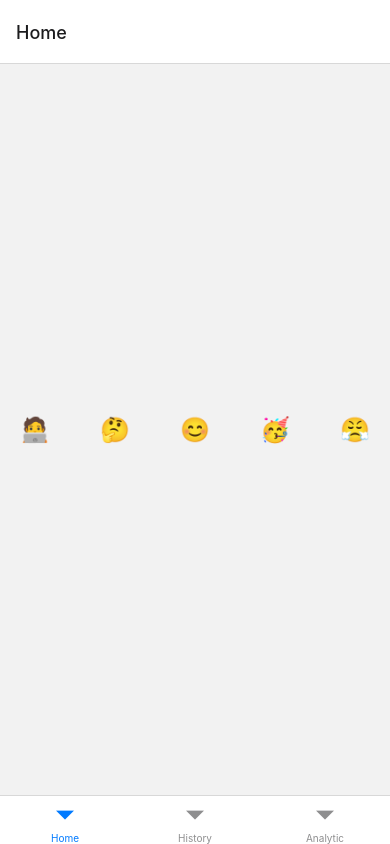
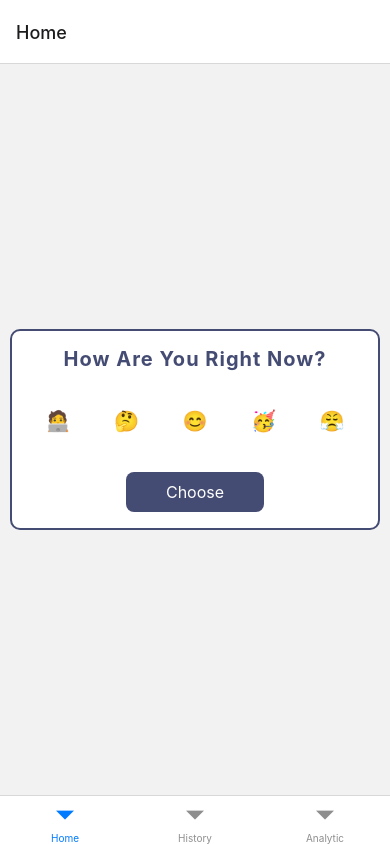
Before and after one commit to 007AxelBerkati/moodTracker, a React Native app: screen /Home in a window 390 px wide. Built offline with nearby package versions, Linux system fonts and the light colour scheme.

Commit message:
add callback and update formating date

```diff
--- a/package.json
+++ b/package.json
@@ -12,6 +12,7 @@
   "dependencies": {
     "@react-navigation/bottom-tabs": "^6.4.0",
     "@react-navigation/native": "^6.0.13",
+    "date-fns": "^2.29.3",
     "react": "18.1.0",
     "react-native": "0.70.1",
     "react-native-safe-area-context": "^4.4.1",
--- /dev/null
+++ b/src/components/MoodItemRow.tsx
@@ -0,0 +1,52 @@
+import React from 'react';
+import { View, Text, StyleSheet } from 'react-native';
+import format from 'date-fns/format';
+import { MoodOptionWithTimestamp } from '../types';
+import { theme } from '../theme';
+
+type MoodItemRowProps = {
+  item: MoodOptionWithTimestamp;
+};
+
+export const MoodItemRow: React.FC<MoodItemRowProps> = ({ item }) => {
+  return (
+    <View style={styles.moodItem}>
+      <View style={styles.iconAndDescription}>
+        <Text style={styles.moodValue}>{item.mood.emoji}</Text>
+        <Text style={styles.moodDescription}>{item.mood.description}</Text>
+      </View>
+      <Text style={styles.moodDate}>
+        {format(new Date(item.timestamp), "dd MMM, yyyy 'at' h:mmaaa")}
+      </Text>
+    </View>
+  );
+};
+
+const styles = StyleSheet.create({
+  moodValue: {
+    textAlign: 'center',
+    fontSize: 40,
+    marginRight: 10,
+  },
+  moodDate: {
+    textAlign: 'center',
+    color: theme.colorLavender,
+  },
+  moodItem: {
+    backgroundColor: 'white',
+    marginBottom: 10,
+    padding: 10,
+    flexDirection: 'row',
+    justifyContent: 'space-between',
+    alignItems: 'center',
+  },
+  moodDescription: {
+    fontSize: 18,
+    color: theme.colorPurple,
+    fontWeight: 'bold',
+  },
+  iconAndDescription: {
+    flexDirection: 'row',
+    alignItems: 'center',
+  },
+});
--- a/src/components/MoodPicker.tsx
+++ b/src/components/MoodPicker.tsx
@@ -1,7 +1,9 @@
-import React from 'react';
-import { View, Text, StyleSheet } from 'react-native';
+import React, { useState, useCallback } from 'react';
+import { View, Text, StyleSheet, Pressable } from 'react-native';
+import { theme } from '../theme';
+import { MoodOptionType } from '../type';
 
-const moodOptions = [
+const moodOptions: MoodOptionType[] = [
   { emoji: '🧑‍💻', description: 'studious' },
   { emoji: '🤔', description: 'pensive' },
   { emoji: '😊', description: 'happy' },
@@ -9,19 +11,68 @@ const moodOptions = [
   { emoji: '😤', description: 'frustrated' },
 ];
 
-export const MoodPicker: React.FC = () => {
+type MoodPickerProps = {
+  onSelect: (mood: MoodOptionType) => void;
+};
+
+export const MoodPicker: React.FC<MoodPickerProps> = ({ onSelect }) => {
+  const [selectedMood, setSelectedMood] = useState<MoodOptionType>();
+
+  const handleSelect = useCallback(() => {
+    if (selectedMood) {
+      onSelect(selectedMood);
+      setSelectedMood(undefined);
+    }
+  }, [onSelect, selectedMood]);
+
   return (
-    <View style={styles.moodList}>
-      {moodOptions.map(option => (
-        <Text key={option.emoji} style={styles.moodText}>
-          {option.emoji}
-        </Text>
-      ))}
+    <View style={styles.container}>
+      <Text style={styles.heading}>How Are You Right Now?</Text>
+      <View style={styles.moodList}>
+        {moodOptions.map(option => (
+          <View>
+            <Pressable
+              onPress={() => setSelectedMood(option)}
+              key={option.emoji}
+              style={[
+                styles.moodItem,
+                option.emoji === selectedMood?.emoji
+                  ? styles.selectedMoodItem
+                  : undefined,
+              ]}>
+              <Text style={styles.emoji}>{option.emoji}</Text>
+            </Pressable>
+            <Text style={styles.descriptionText}>
+              {selectedMood?.emoji === option.emoji ? option.description : ''}
+            </Text>
+          </View>
+        ))}
+      </View>
+      <Pressable onPress={handleSelect} style={styles.button}>
+        <Text style={styles.buttonText}>Choose</Text>
+      </Pressable>
     </View>
   );
 };
 
 const styles = StyleSheet.create({
+  container: {
+    padding: 16,
+    backgroundColor: theme.colorWhite,
+    borderWidth: 2,
+    borderColor: theme.colorPurple,
+    borderRadius: 10,
+    margin: 10,
+  },
+
+  heading: {
+    fontSize: 20,
+    letterSpacing: 1,
+    color: theme.colorPurple,
+    textAlign: 'center',
+    fontWeight: 'bold',
+    marginBottom: 20,
+  },
   moodText: {
     fontSize: 24,
     color: 'black',
@@ -29,6 +80,43 @@ const styles = StyleSheet.create({
   moodList: {
     flexDirection: 'row',
     justifyContent: 'space-between',
-    padding: 20,
+  },
+
+  moodItem: {
+    width: 60,
+    height: 60,
+    justifyContent: 'center',
+    alignItems: 'center',
+    borderRadius: 30,
+    marginBottom: 5,
+  },
+
+  selectedMoodItem: {
+    borderWidth: 2,
+    backgroundColor: '#454C73',
+    borderColor: '#fff',
+  },
+
+  descriptionText: {
+    fontSize: 10,
+    color: '#454C73',
+    fontWeight: 'bold',
+    textAlign: 'center',
+  },
+  button: {
+    backgroundColor: theme.colorPurple,
+    alignSelf: 'center',
+    paddingHorizontal: 40,
+    paddingVertical: 10,
+    borderRadius: 8,
+    marginTop: 16,
+  },
+  buttonText: {
+    color: theme.colorWhite,
+    fontSize: 16,
+  },
+
+  emoji: {
+    fontSize: 20,
   },
 });
--- a/src/screens/Home.screen.tsx
+++ b/src/screens/Home.screen.tsx
@@ -1,11 +1,22 @@
-import React from 'react';
-import { StyleSheet, View } from 'react-native';
+import React, { useState, useCallback } from 'react';
+import { StyleSheet, View, Text } from 'react-native';
 import { MoodPicker } from '../components/MoodPicker';
+import { MoodOptionType, MoodOptionWithTimestamp } from '../type';
+import { MoodItemRow } from '../components/MoodItemRow';
 
 export const Home: React.FC = () => {
+  const [moodList, setMoodList] = useState<MoodOptionWithTimestamp[]>([]);
+
+  const handleSelectedMood = useCallback((mood: MoodOptionType) => {
+    setMoodList(curent => [...curent, { mood, timestamp: Date.now() }]);
+  }, []);
+
   return (
     <View style={styles.container}>
-      <MoodPicker />
+      <MoodPicker onSelect={handleSelectedMood} />
+      {moodList.map(item => (
+        <MoodItemRow key={item.timestamp} item={item} />
+      ))}
     </View>
   );
 };
--- /dev/null
+++ b/src/theme.ts
@@ -0,0 +1,5 @@
+export const theme = {
+  colorPurple: '#454c73',
+  colorWhite: '#fff',
+  colorLavender: '#87677B',
+};
--- /dev/null
+++ b/src/type.ts
@@ -0,0 +1,9 @@
+export type MoodOptionType = {
+  emoji: string;
+  description: string;
+};
+
+export type MoodOptionWithTimestamp = {
+  mood: MoodOptionType;
+  timestamp: number;
+};
```
Also changed, not shown: 1 other file (tests, documents, lock files or other folders).
